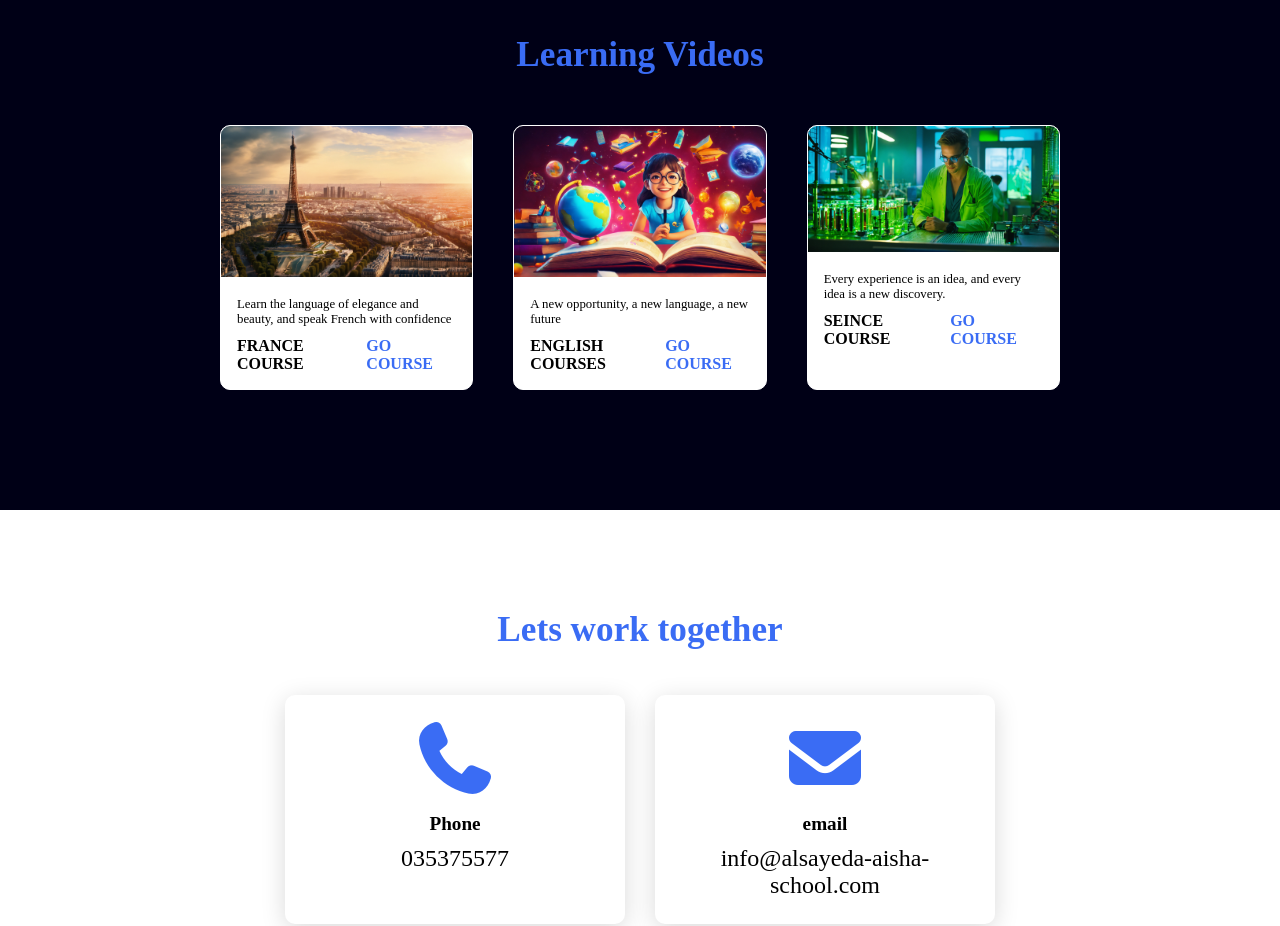
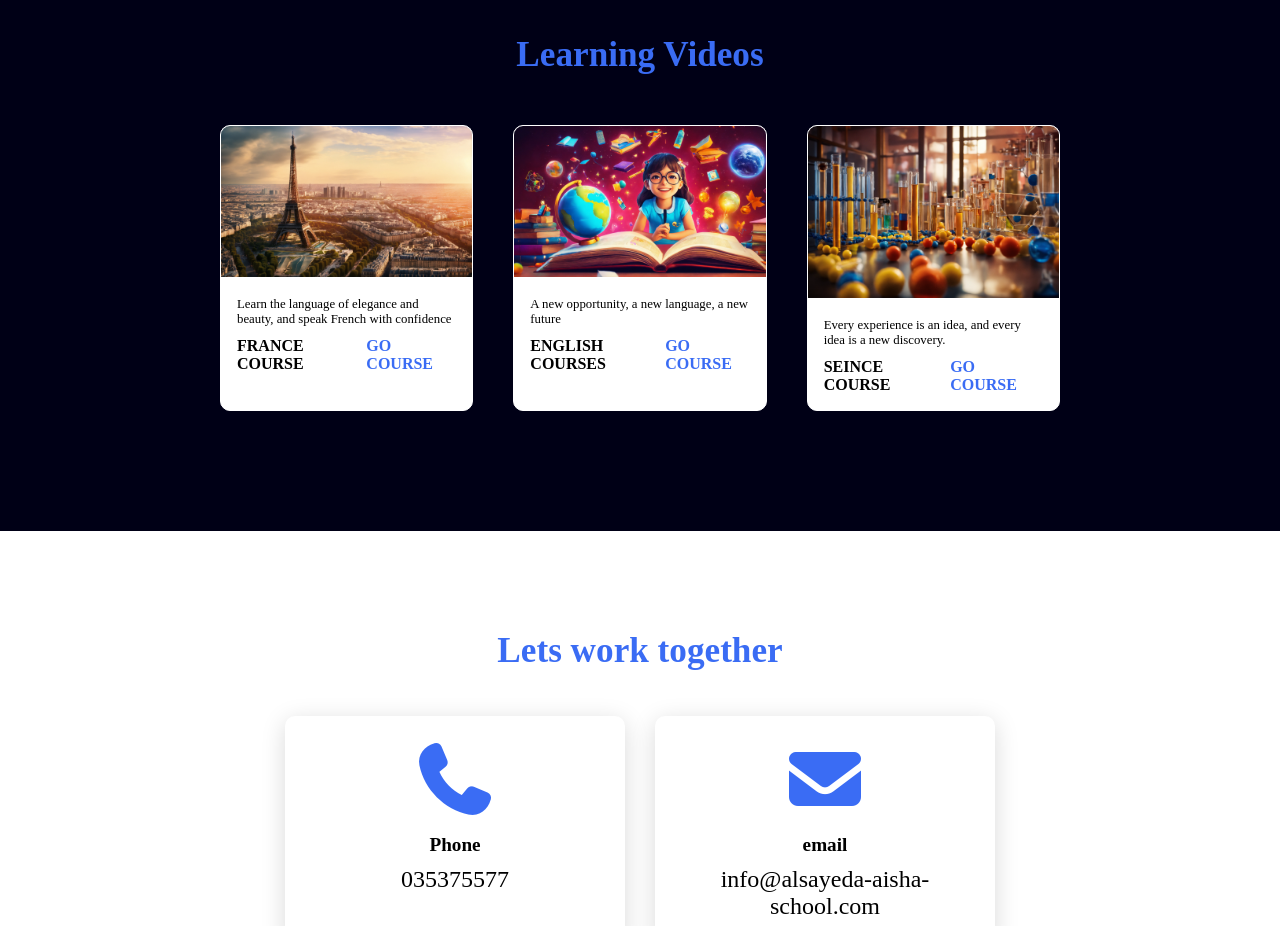
Before and after one commit to amaralexmohamed-svg/light, a plain HTML site: page index.html in a window 1280 px wide. Shown: the part 1740-2666 px from the top of the page. Drawn offline with Linux system fonts and the light colour scheme.

Commit message:
Update index.html

```diff
--- a/index.html
+++ b/index.html
@@ -115,7 +115,7 @@ Comprehensive, easy-to-understand explanations of all curriculum lessons, suppor
         </div>
         <div class="learning-card">
             <div class="image">
-                <img src="/ggg/A scientist inside the lab creating new technology.webp" />
+                <img src="/ggg/molecular building blocks.webp" />
             </div>
             <div class="project-info">
                 <p class="project-category">Every experience is an idea, and every idea is a new discovery.</p>
```
